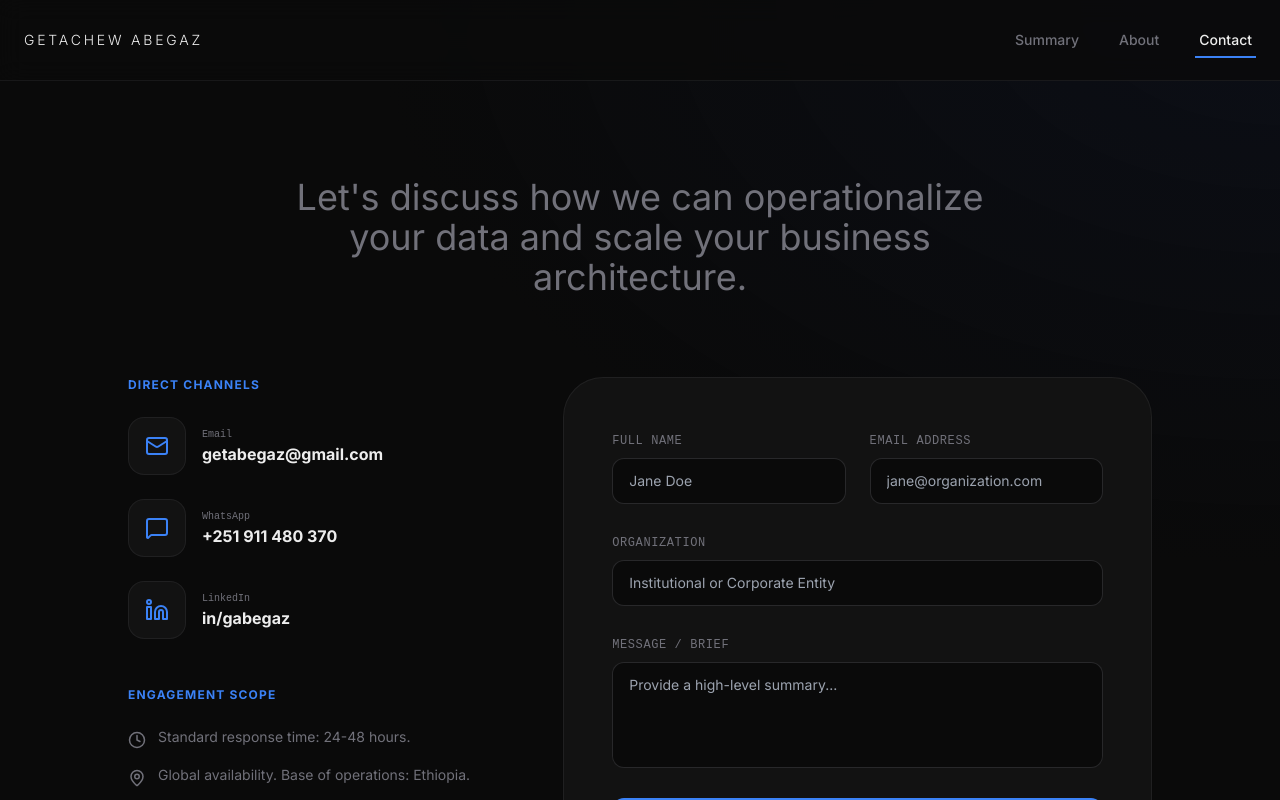
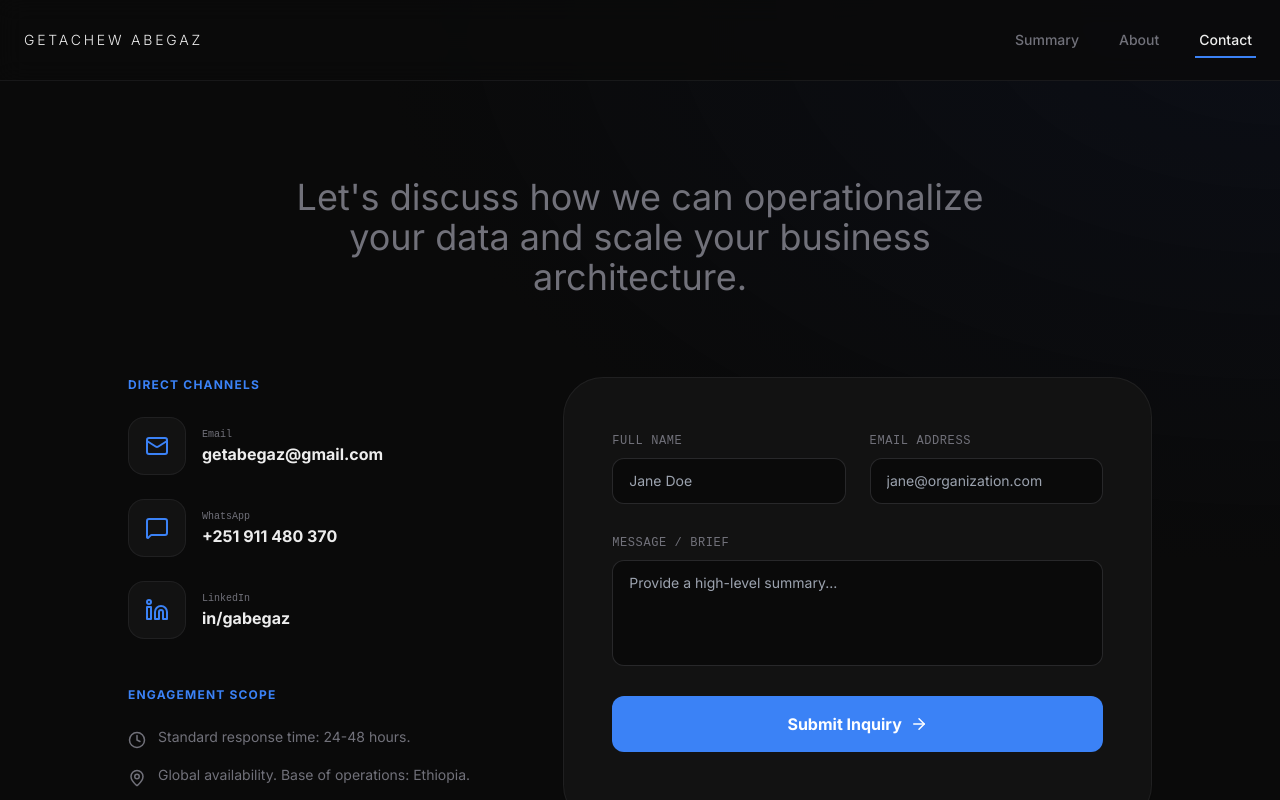
Before and after one commit to gabegaz/gabegaz.github.io, a Next.js app: page /contact in a window 1280 px wide. Shown: the top 800 px of the page. Built offline with nearby package versions, Linux system fonts and the light colour scheme.

Commit message:
removed institutional or corporate entity from contact page

```diff
--- a/app/contact/page.tsx
+++ b/app/contact/page.tsx
@@ -164,17 +164,6 @@ export default function ContactPage() {
                   </div>
                 </div>
 
-                <div className="space-y-2">
-                  <label className="text-[10px] md:text-xs font-mono text-muted-foreground uppercase tracking-wider">Organization</label>
-                  <input
-                    type="text"
-                    placeholder="Institutional or Corporate Entity"
-                    className="w-full bg-background border border-muted/20 rounded-lg md:rounded-xl px-4 py-3 focus:outline-none focus:border-primary transition-colors text-sm"
-                    value={formData.organization}
-                    onChange={(e) => setFormData({...formData, organization: e.target.value})}
-                  />
-                </div>
-
 
                 <div className="space-y-2">
                   <label className="text-[10px] md:text-xs font-mono text-muted-foreground uppercase tracking-wider">Message / Brief</label>
```
